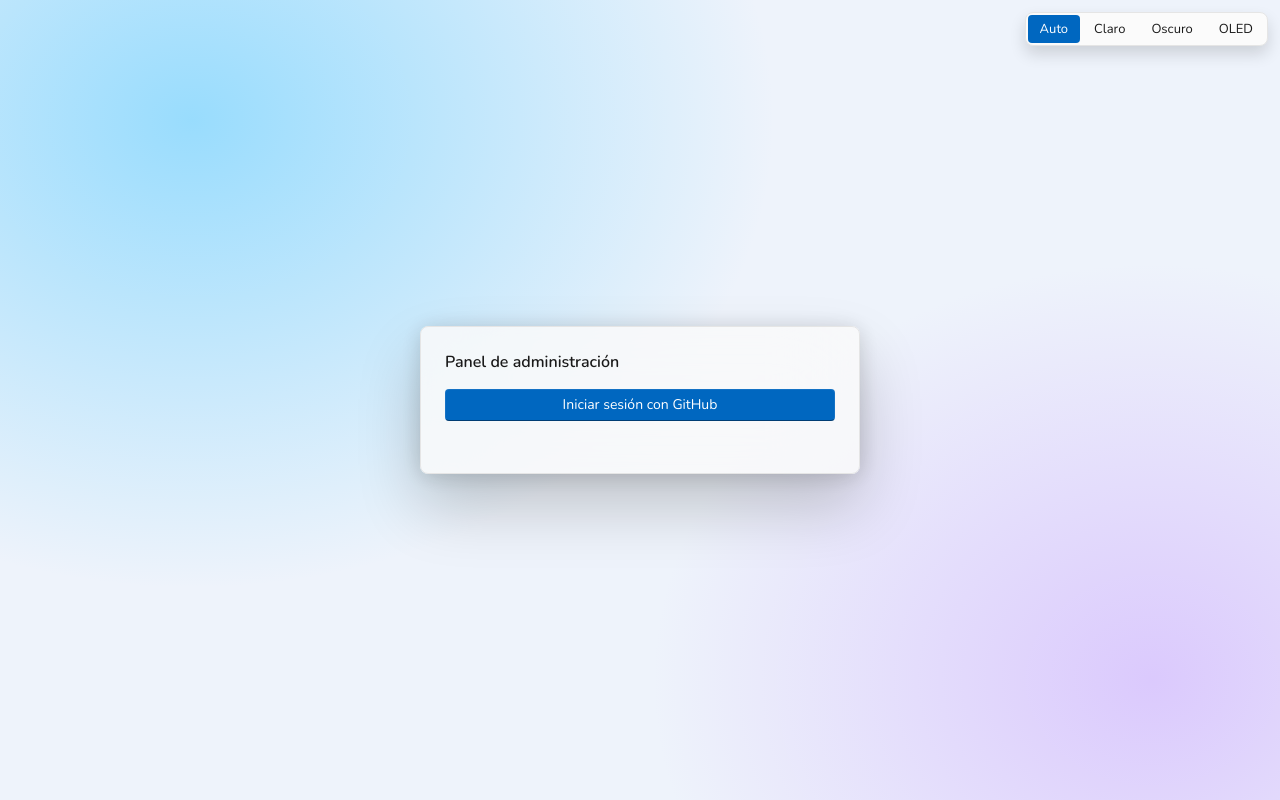
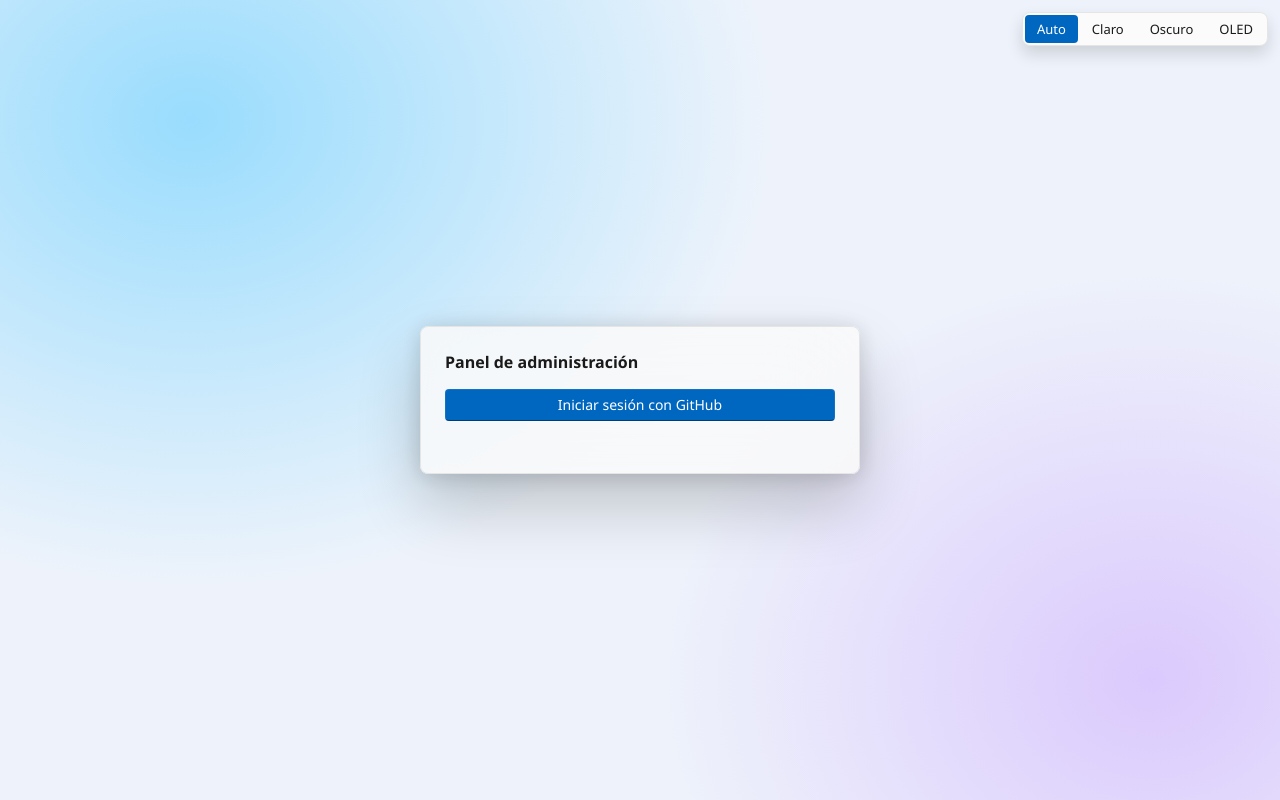
Before and after one commit to vipelpromega/adminwebpagetest1, a plain HTML site: page index.html in a window 1280 px wide. Drawn offline with Linux system fonts and the light colour scheme.

Commit message:
Fin del prototipo: se conserva todo salvo la fuente, que vuelve a Segoe UI
Co-Authored-By: Claude Sonnet 5.5 <noreply@anthropic.com>
Claude-Session: https://claude.ai/code/session_011KijU4oyDeori5xSLHNQUJ

```diff
--- a/css/styles.css
+++ b/css/styles.css
@@ -1,10 +1,3 @@
-/* Fuente suave y legible (Nunito, variable, alojada en el propio sitio) */
-@font-face { font-family: "Nunito Variable"; font-style: normal; font-display: swap; font-weight: 200 1000;
-  src: url("../fonts/nunito-latin-ext-wght-normal.woff2") format("woff2-variations");
-  unicode-range: U+0100-02BA, U+02BD-02C5, U+02C7-02CC, U+02CE-02D7, U+02DD-02FF, U+0304, U+0308, U+0329, U+1D00-1DBF, U+1E00-1E9F, U+1EF2-1EFF, U+2020, U+20A0-20AB, U+20AD-20C0, U+2113, U+2C60-2C7F, U+A720-A7FF; }
-@font-face { font-family: "Nunito Variable"; font-style: normal; font-display: swap; font-weight: 200 1000;
-  src: url("../fonts/nunito-latin-wght-normal.woff2") format("woff2-variations");
-  unicode-range: U+0000-00FF, U+0131, U+0152-0153, U+02BB-02BC, U+02C6, U+02DA, U+02DC, U+0304, U+0308, U+0329, U+2000-206F, U+20AC, U+2122, U+2191, U+2193, U+2212, U+2215, U+FEFF, U+FFFD; }
 /* =========================================================
    Estilo Windows 11 (Fluent Design)
    Tokens de color para modo oscuro (por defecto) y claro.
@@ -12,8 +5,8 @@
 :root {
   color-scheme: dark;
 
-  --font: "Nunito Variable", "Nunito", "Segoe UI", system-ui, -apple-system, Roboto, "Helvetica Neue", Arial, sans-serif;
-  --font-display: "Nunito Variable", "Nunito", "Segoe UI", system-ui, -apple-system, Roboto, "Helvetica Neue", Arial, sans-serif;
+  --font: "Segoe UI Variable Text", "Segoe UI Variable", "Segoe UI", system-ui, -apple-system, Roboto, "Helvetica Neue", Arial, sans-serif;
+  --font-display: "Segoe UI Variable Display", "Segoe UI Variable", "Segoe UI", system-ui, -apple-system, Roboto, "Helvetica Neue", Arial, sans-serif;
 
   /* Superficies (Mica) */
   --bg: #202020;
--- a/index.html
+++ b/index.html
@@ -5,7 +5,7 @@
   <meta name="viewport" content="width=device-width, initial-scale=1">
   <meta name="robots" content="noindex, nofollow, noarchive">
   <meta name="referrer" content="no-referrer">
-  <meta http-equiv="Content-Security-Policy" content="default-src 'none'; script-src 'self'; style-src 'self'; img-src 'self' data:; font-src 'self'; connect-src 'self' https://avdssotwcftjuggsvubd.supabase.co; base-uri 'none'; form-action 'none'; object-src 'none'">
+  <meta http-equiv="Content-Security-Policy" content="default-src 'none'; script-src 'self'; style-src 'self'; img-src 'self' data:; connect-src 'self' https://avdssotwcftjuggsvubd.supabase.co; base-uri 'none'; form-action 'none'; object-src 'none'">
   <title>Panel de administración</title>
   <script src="js/tema.js"></script>
   <link rel="stylesheet" href="css/styles.css">
```
Also changed, not shown: fonts/LICENSE-Nunito.txt (deleted), fonts/nunito-latin-ext-wght-normal.woff2 (deleted), fonts/nunito-latin-wght-normal.woff2 (deleted), 2 other files.
